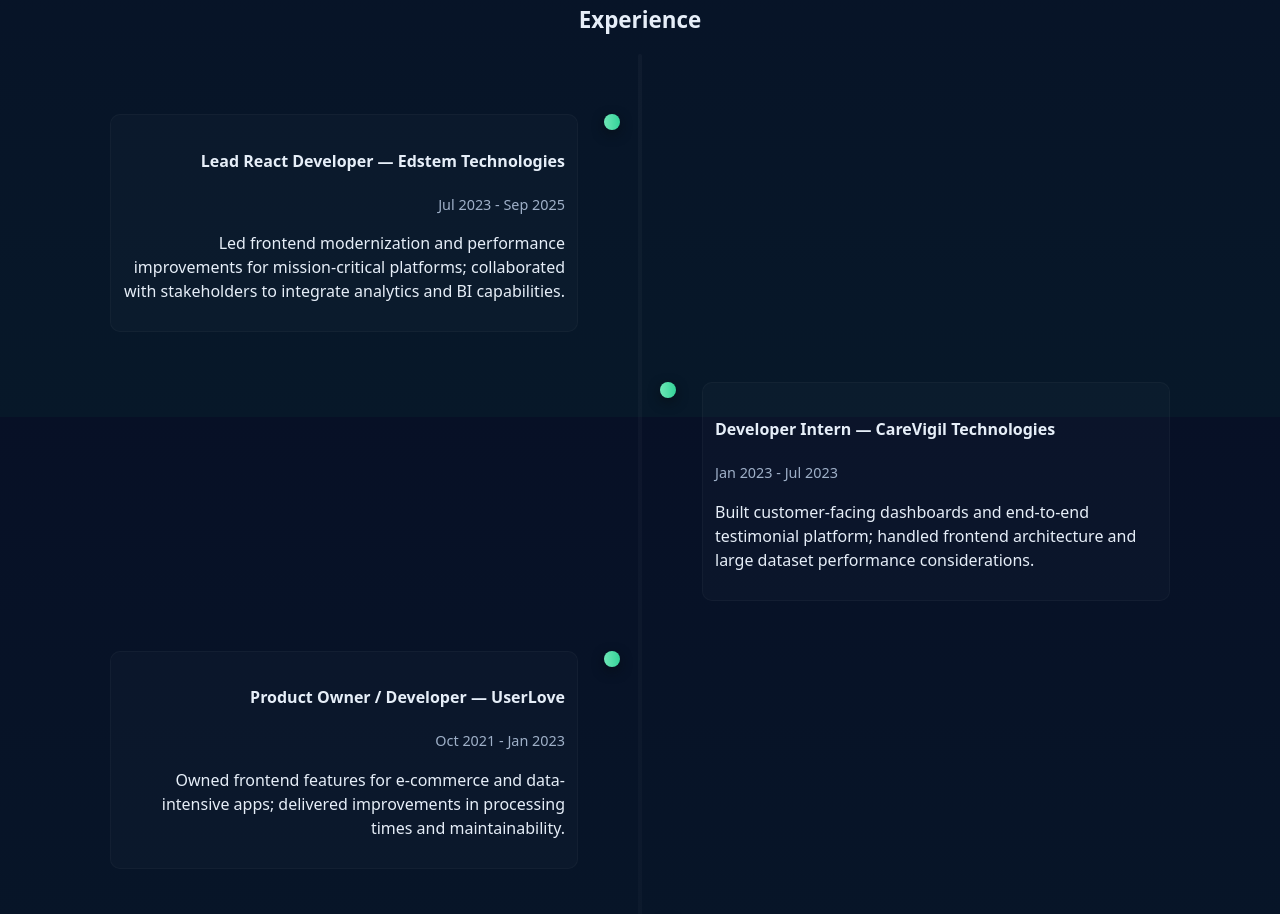
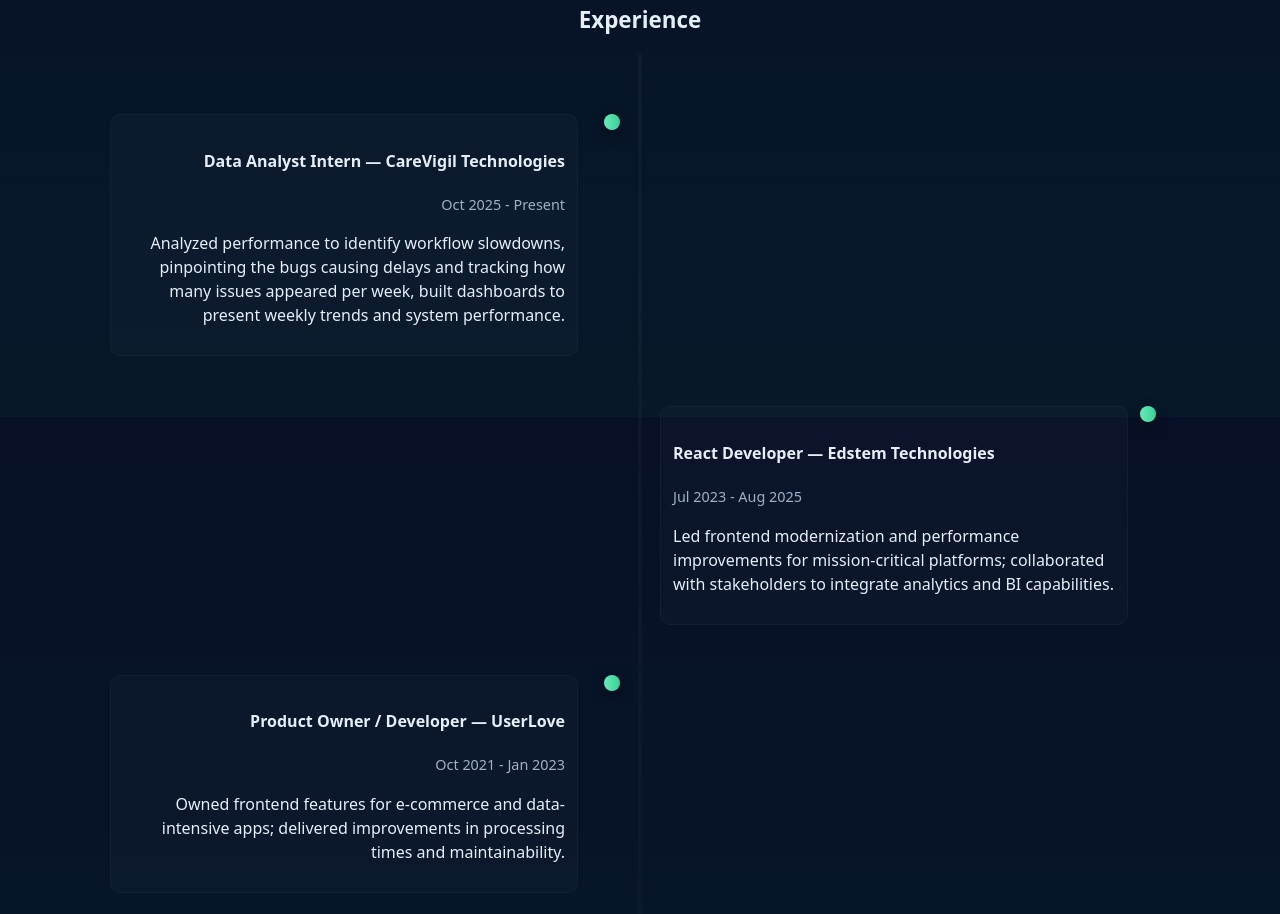
Before and after one commit to mailsonytom/portfolio, a plain HTML site: page index.html in a window 1280 px wide. Shown: the part 1183-2097 px from the top of the page. Drawn offline with Linux system fonts and the light colour scheme.

Commit message:
Updates the exp sec

```diff
--- a/index.html
+++ b/index.html
@@ -101,8 +101,7 @@
             <p class="muted">SQL Query . Power BI</p>
             <p>
               An insight-focused breakdown of the 2025 F1 season, analyzing
-              drivers, teams, races, and evolving championship
-              dynamics.
+              drivers, teams, races, and evolving championship dynamics.
             </p>
             <p class="card-footer">
               <a
@@ -146,9 +145,23 @@
           <div class="timeline-line" aria-hidden="true"></div>
 
           <div class="timeline-item left">
+            <div class="timeline-dot"></div>
             <div class="timeline-content">
-              <h4>Lead React Developer — Edstem Technologies</h4>
-              <p class="muted">Jul 2023 - Sep 2025</p>
+              <h4>Data Analyst Intern — CareVigil Technologies</h4>
+              <p class="muted">Oct 2025 - Present</p>
+              <p>
+                Analyzed performance to identify workflow slowdowns, pinpointing
+                the bugs causing delays and tracking how many issues appeared
+                per week, built dashboards to present weekly trends and system
+                performance.
+              </p>
+            </div>
+          </div>
+
+          <div class="timeline-item right">
+            <div class="timeline-content">
+              <h4>React Developer — Edstem Technologies</h4>
+              <p class="muted">Jul 2023 - Aug 2025</p>
               <p>
                 Led frontend modernization and performance improvements for
                 mission-critical platforms; collaborated with stakeholders to
@@ -156,19 +169,6 @@
               </p>
             </div>
             <div class="timeline-dot"></div>
-          </div>
-
-          <div class="timeline-item right">
-            <div class="timeline-dot"></div>
-            <div class="timeline-content">
-              <h4>Developer Intern — CareVigil Technologies</h4>
-              <p class="muted">Jan 2023 - Jul 2023</p>
-              <p>
-                Built customer-facing dashboards and end-to-end testimonial
-                platform; handled frontend architecture and large dataset
-                performance considerations.
-              </p>
-            </div>
           </div>
 
           <div class="timeline-item left">
```
